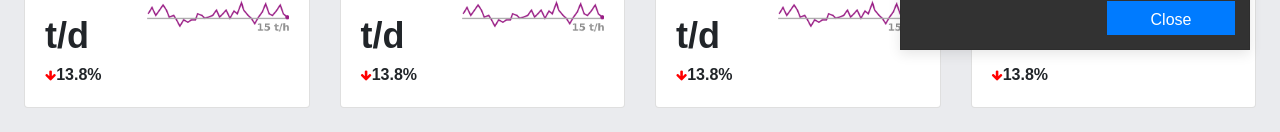
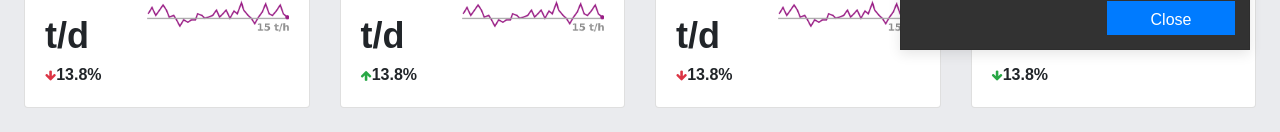
Before and after one commit to blue193/dashboard, an Angular app: page / in a window 1280 px wide. Shown: the part 218-350 px from the top of the page. Built offline with nearby package versions, Linux system fonts and the light colour scheme.

Commit message:
fixed some bugs

```diff
--- a/src/app/components/dashboard/dashboard.component.html
+++ b/src/app/components/dashboard/dashboard.component.html
@@ -25,7 +25,7 @@
                     <div>
                         <h6 class="card-subtitle">Card subtitle</h6>
                         <div class="card-number">123.4 t/d</div>
-                        <div><i class="fa fa-arrow-down"></i><span><b>13.8%</b></span></div>
+                        <div><i class="fa fa-arrow-down text-danger"></i><span><b>13.8%</b></span></div>
                     </div>
                     <div>
                         <img src="../../../assets/img/chart.png" class="img-responsive img-fluid" alt="chart image">
@@ -39,7 +39,7 @@
                     <div>
                         <h6 class="card-subtitle">Card subtitle</h6>
                         <div class="card-number">123.4 t/d</div>
-                        <div><i class="fa fa-arrow-down"></i><span><b>13.8%</b></span></div>
+                        <div><i class="fa fa-arrow-up text-success"></i><span><b>13.8%</b></span></div>
                     </div>
                     <div>
                         <img src="../../../assets/img/chart.png" class="img-responsive img-fluid" alt="chart image">
@@ -53,7 +53,7 @@
                     <div>
                         <h6 class="card-subtitle">Card subtitle</h6>
                         <div class="card-number">123.4 t/d</div>
-                        <div><i class="fa fa-arrow-down"></i><span><b>13.8%</b></span></div>
+                        <div><i class="fa fa-arrow-down text-danger"></i><span><b>13.8%</b></span></div>
                     </div>
                     <div>
                         <img src="../../../assets/img/chart.png" class="img-responsive img-fluid" alt="chart image">
@@ -67,7 +67,7 @@
                     <div>
                         <h6 class="card-subtitle">Card subtitle</h6>
                         <div class="card-number">123.4 t/d</div>
-                        <div><i class="fa fa-arrow-down"></i><span><b>13.8%</b></span></div>
+                        <div><i class="fa fa-arrow-down text-success"></i><span><b>13.8%</b></span></div>
                     </div>
                     <div>
                         <img src="../../../assets/img/chart.png" class="img-responsive img-fluid" alt="chart image">
--- a/src/app/components/dashboard/dashboard.component.scss
+++ b/src/app/components/dashboard/dashboard.component.scss
@@ -24,9 +24,10 @@
             font-size: 36px;
             font-weight: 700;
         }
-        .fa-arrow-down {
-            font-size: 12px;
-            color: red;
+        .card-body {
+            i {
+                font-size: 12px;
+            }
         }
     }
     .card-insights {
```
